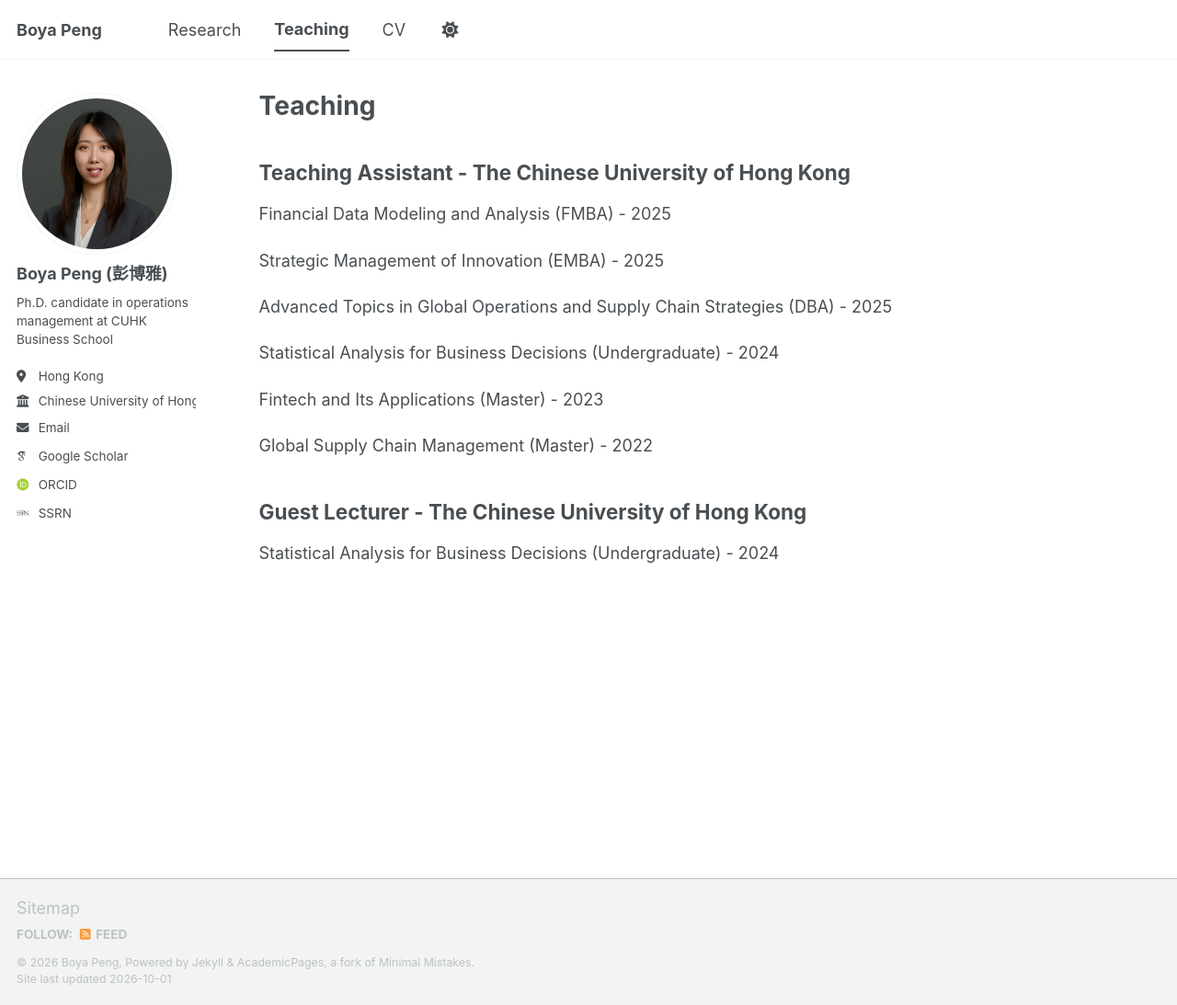
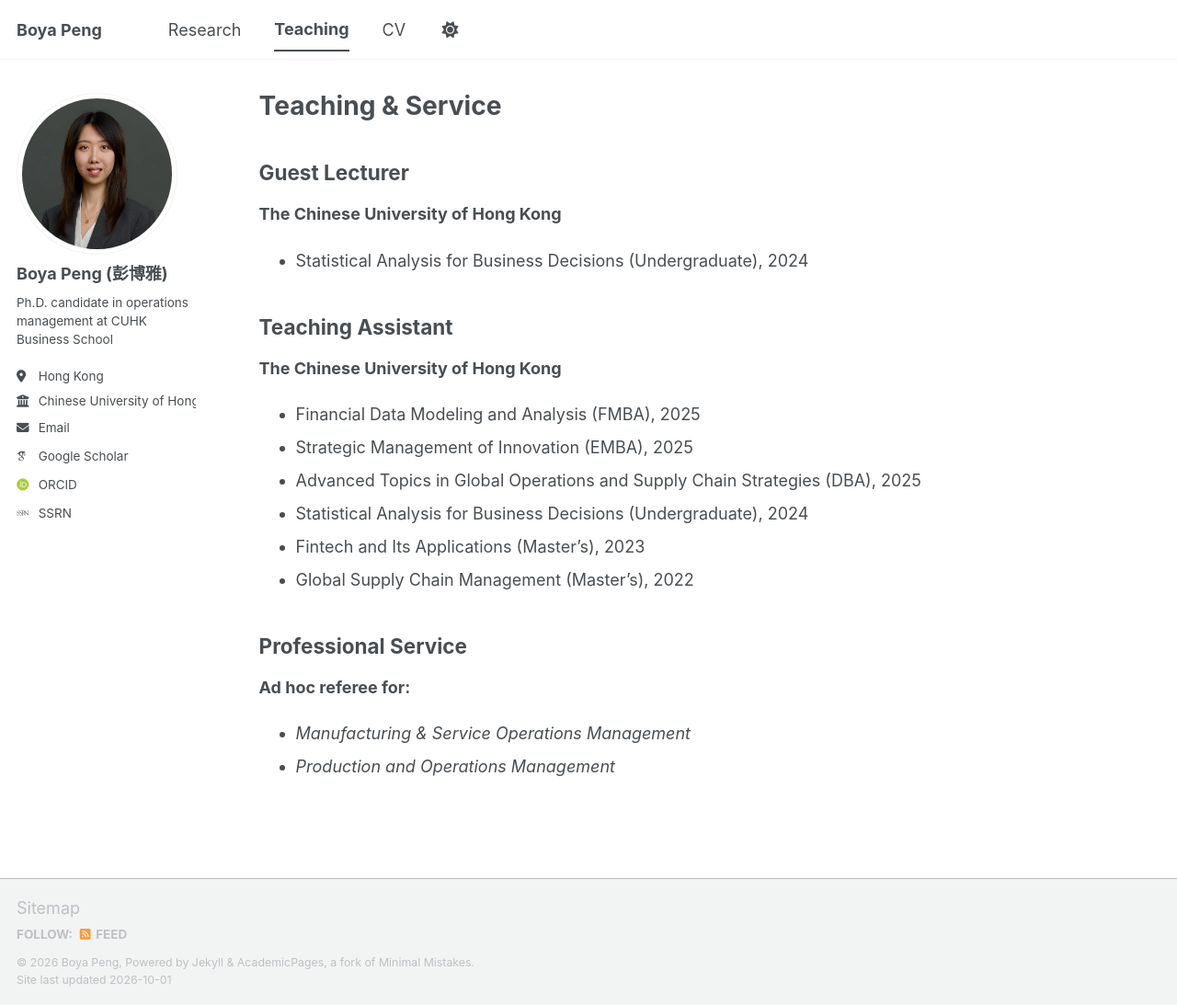
Before and after one commit to peng-boya/peng-boya.github.io, a Jekyll site: the page built from _pages/teaching.md, in a window 1280 px wide and 1093 px high. Shown: the whole window at 92% size. Built offline with Jekyll 4.4.1, drawn with Linux system fonts in a browser that asks for light colours; some web fonts are replaced; a script bundle is joined from its source files by our own code; library files that are not in the unit come from our copies.

Commit message:
Update teaching.md

```diff
--- a/_pages/teaching.md
+++ b/_pages/teaching.md
@@ -1,37 +1,30 @@
 ---
 layout: archive
-title: "Teaching"
+title: "Teaching & Service"
 permalink: /teaching/
 author_profile: true
 ---
 
-Teaching Assistant - The Chinese University of Hong Kong
-------
-<p>
-Financial Data Modeling and Analysis (FMBA) - 2025
-</p>
+## Guest Lecturer
 
-<p>
-Strategic Management of Innovation (EMBA) - 2025
-</p>
+**The Chinese University of Hong Kong**
 
-<p>
-Advanced Topics in Global Operations and Supply Chain Strategies (DBA) - 2025
-</p>
+- Statistical Analysis for Business Decisions (Undergraduate), 2024
 
-<p>
-Statistical Analysis for Business Decisions (Undergraduate) - 2024
-</p>
+## Teaching Assistant
 
-<p>
-Fintech and Its Applications (Master) - 2023
-</p>
+**The Chinese University of Hong Kong**
 
-<p>
-Global Supply Chain Management (Master) - 2022
-</p>
+- Financial Data Modeling and Analysis (FMBA), 2025
+- Strategic Management of Innovation (EMBA), 2025
+- Advanced Topics in Global Operations and Supply Chain Strategies (DBA), 2025
+- Statistical Analysis for Business Decisions (Undergraduate), 2024
+- Fintech and Its Applications (Master's), 2023
+- Global Supply Chain Management (Master's), 2022
 
+## Professional Service
 
-Guest Lecturer - The Chinese University of Hong Kong
-------
-Statistical Analysis for Business Decisions (Undergraduate) - 2024
+**Ad hoc referee for:**
+
+- *Manufacturing & Service Operations Management*
+- *Production and Operations Management*
```
